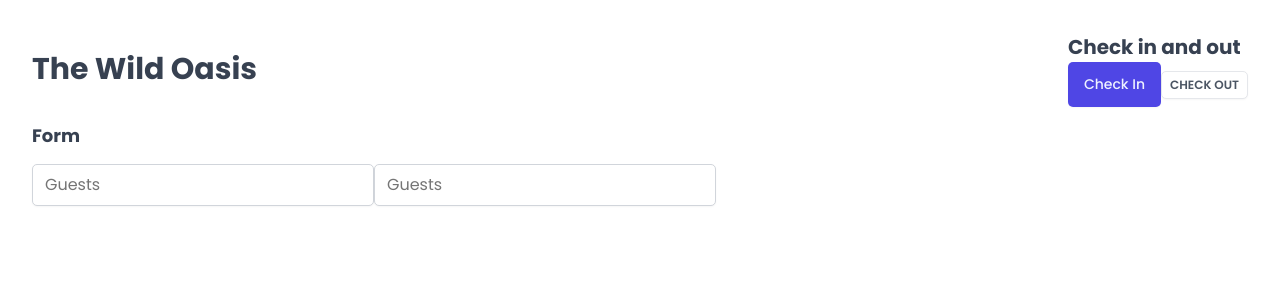
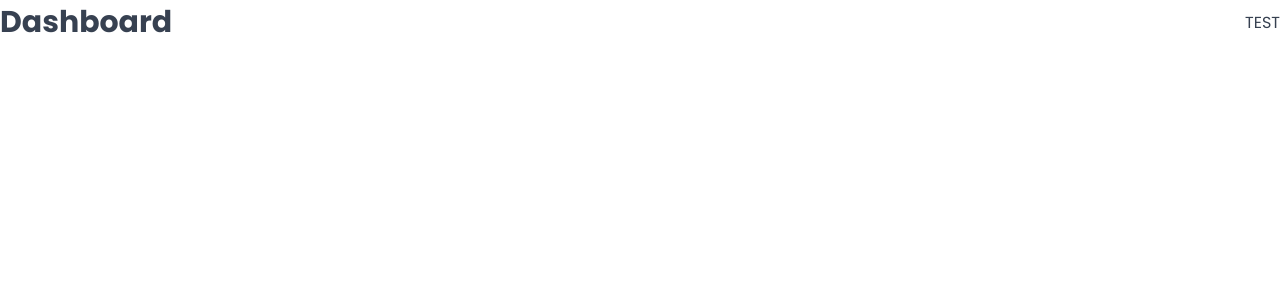
Before and after one commit to ngpreet/wild-oasis-reactjs, a React (Vite) app: page /dashboard in a window 1280 px wide. Shown: the top 300 px of the page. Built offline with nearby package versions, Linux system fonts and the light colour scheme; a web font is replaced by a local one.

Commit message:
clean App component and added routes

```diff
--- a/package.json
+++ b/package.json
@@ -12,6 +12,7 @@
   "dependencies": {
     "react": "^18.2.0",
     "react-dom": "^18.2.0",
+    "react-router-dom": "^6.26.1",
     "styled-components": "^6.1.12"
   },
   "devDependencies": {
--- a/src/App.jsx
+++ b/src/App.jsx
@@ -1,39 +1,32 @@
-import styled from "styled-components";
+import { BrowserRouter, Navigate, Route, Routes } from "react-router-dom";
+
 import GlobalStyles from "./styles/GlobalStyles";
-import Button from "./ui/Button";
-import Input from "./ui/Input";
-import Heading from "./ui/Heading";
-import Row from "./ui/Row";
-
-const StyledApp = styled.main`
-  padding: 32px;
-`;
+import Dashboard from "./pages/Dashboard";
+import Booking from "./pages/Bookings";
+import Cabin from "./pages/Cabins";
+import User from "./pages/Users";
+import Setting from "./pages/Settings";
+import Account from "./pages/Account";
+import Login from "./pages/Login";
+import PageNotFound from "./pages/PageNotFound";
 
 function App() {
   return (
     <>
       <GlobalStyles />
-      <StyledApp>
-        <Row>
-          <Row type="horizontal">
-            <Heading as="h1">The Wild Oasis</Heading>
-            <div>
-              <Heading as="h2">Check in and out</Heading>
-              <Button>Check In</Button>
-              <Button variation="secondary" size="small">
-                Check Out
-              </Button>
-            </div>
-          </Row>
-          <Row>
-            <Heading as="h3">Form</Heading>
-            <div>
-              <Input placeholder="Guests" />
-              <Input placeholder="Guests" />
-            </div>
-          </Row>
-        </Row>
-      </StyledApp>
+      <BrowserRouter>
+        <Routes>
+          <Route index element={<Navigate replace to="dashboard" />} />
+          <Route path="dashboard" element={<Dashboard />} />
+          <Route path="bookings" element={<Booking />} />
+          <Route path="cabins" element={<Cabin />} />
+          <Route path="users" element={<User />} />
+          <Route path="settings" element={<Setting />} />
+          <Route path="account" element={<Account />} />
+          <Route path="login" element={<Login />} />
+          <Route path="*" element={<PageNotFound />} />
+        </Routes>
+      </BrowserRouter>
     </>
   );
 }
```
Also changed, not shown: 1 other file (tests, documents, lock files or other folders).
